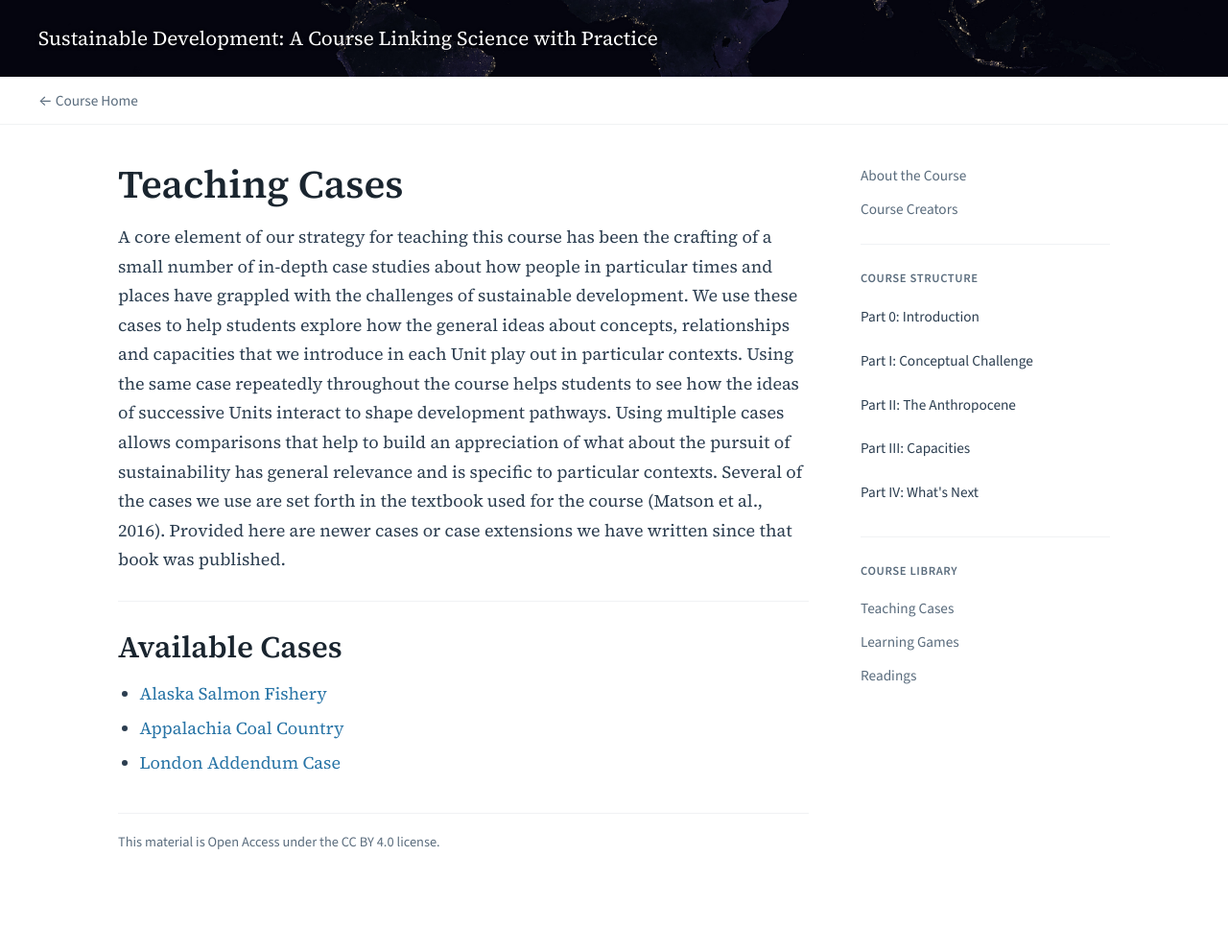
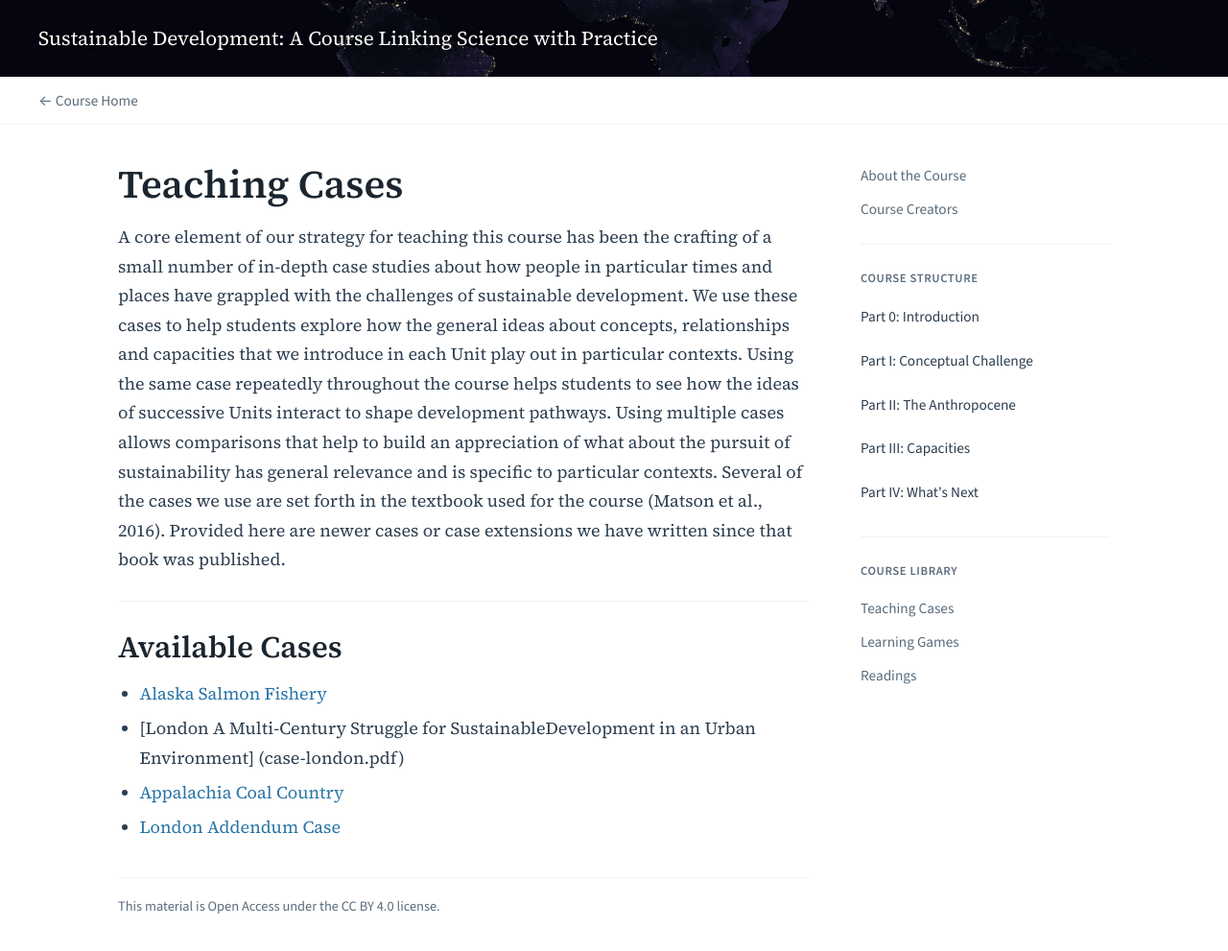
Before and after one commit to agharley/sustsci, a Jekyll site: the page built from course/course-library/teaching-cases/index.md, in a window 1280 px wide and 993 px high. Shown: the whole window at 96% size. Built offline with Jekyll 4.4.1, drawn with Linux system fonts in a browser that asks for light colours; our own code applies the rules of GitHub Pages for plain Markdown files.

Commit message:
adding london case
I did this all by myself

```diff
--- a/course/course-library/teaching-cases/index.md
+++ b/course/course-library/teaching-cases/index.md
@@ -7,5 +7,6 @@
 ## Available Cases
 
 - [Alaska Salmon Fishery](case-alaska.pdf)
+- [London A Multi-Century Struggle for SustainableDevelopment in an Urban Environment] (case-london.pdf)
 - [Appalachia Coal Country](case-appalachia.pdf)
 - [London Addendum Case](case-london-addendum.pdf)
```
Also changed, not shown: 1 other file.
